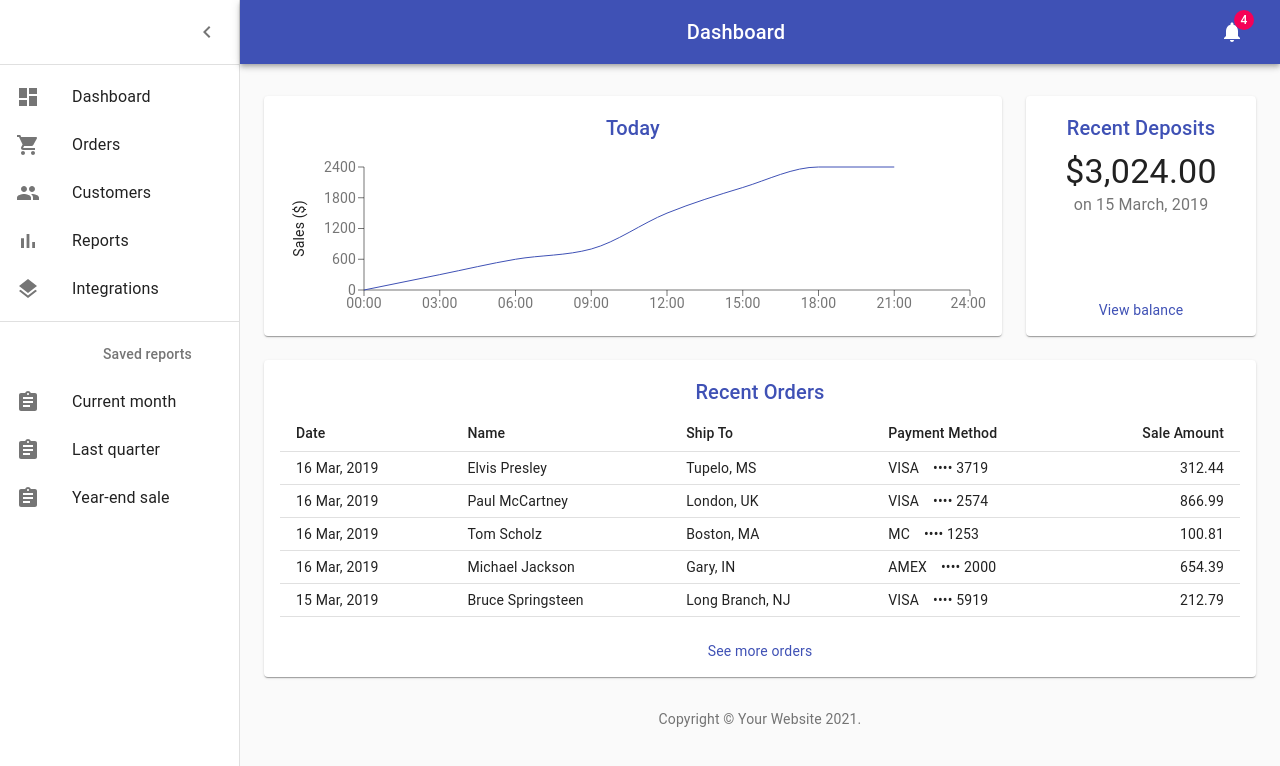
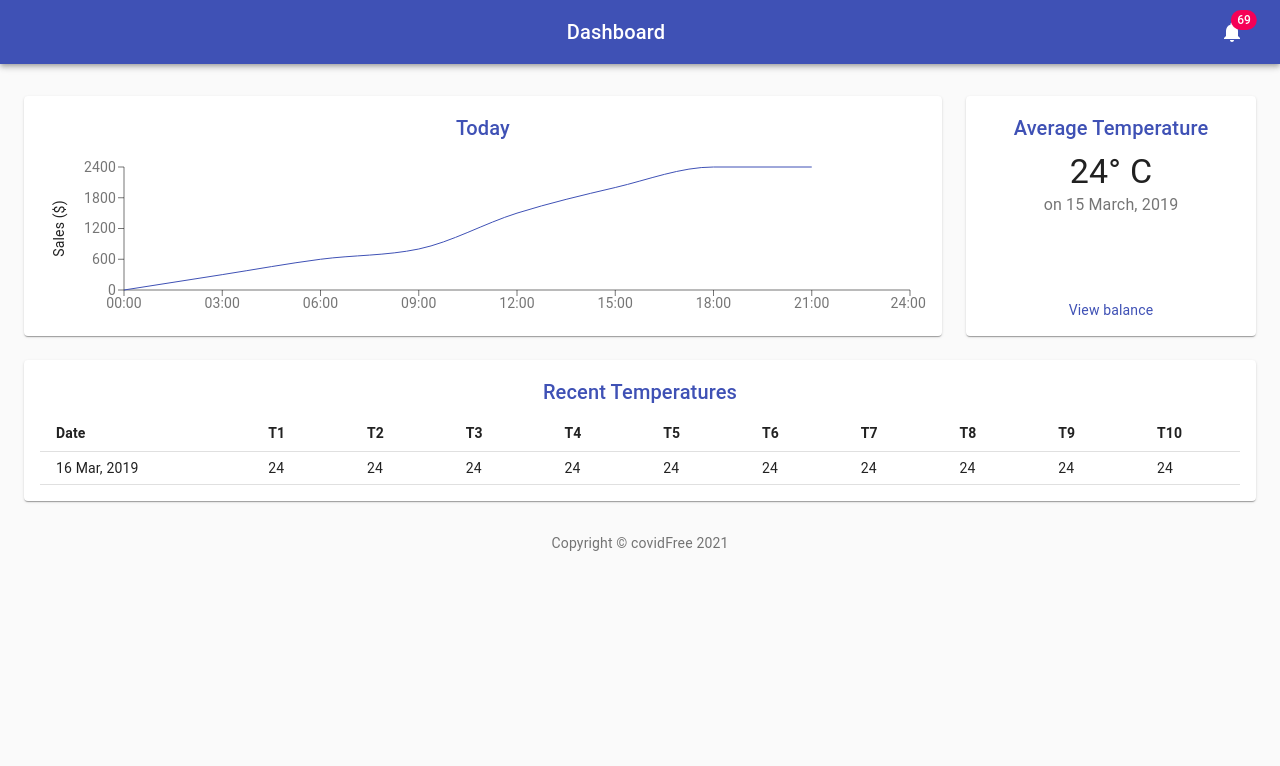
Before and after one commit to ynoza/covidFree, a React (Create React App) app in the folder covid-free/: page / in a window 1280 px wide. Shown: the top 766 px of the page. Built offline with nearby package versions, Linux system fonts and the light colour scheme.

Commit message:
remove drawer. add new data for table. change title of components.

```diff
--- a/covid-free/src/components/Dashboard.js
+++ b/covid-free/src/components/Dashboard.js
@@ -28,15 +28,13 @@ function Copyright() {
     <Typography variant="body2" color="textSecondary" align="center">
       {"Copyright © "}
       <Link color="inherit" href="https://material-ui.com/">
-        Your Website
-      </Link>{" "}
-      {new Date().getFullYear()}
-      {"."}
+        covidFree 2021
+      </Link>
     </Typography>
   );
 }
 
-const drawerWidth = 240;
+// const drawerWidth = 240;
 
 const useStyles = makeStyles((theme) => ({
   root: {
@@ -60,12 +58,12 @@ const useStyles = makeStyles((theme) => ({
     }),
   },
   appBarShift: {
-    marginLeft: drawerWidth,
-    width: `calc(100% - ${drawerWidth}px)`,
-    transition: theme.transitions.create(["width", "margin"], {
-      easing: theme.transitions.easing.sharp,
-      duration: theme.transitions.duration.enteringScreen,
-    }),
+    // marginLeft: drawerWidth,
+    width: "100%",
+    // transition: theme.transitions.create(["width", "margin"], {
+    //   easing: theme.transitions.easing.sharp,
+    //   duration: theme.transitions.duration.enteringScreen,
+    // }),
   },
   menuButton: {
     marginRight: 36,
@@ -76,15 +74,15 @@ const useStyles = makeStyles((theme) => ({
   title: {
     flexGrow: 1,
   },
-  drawerPaper: {
-    position: "relative",
-    whiteSpace: "nowrap",
-    width: drawerWidth,
-    transition: theme.transitions.create("width", {
-      easing: theme.transitions.easing.sharp,
-      duration: theme.transitions.duration.enteringScreen,
-    }),
-  },
+  // drawerPaper: {
+  //   position: "relative",
+  //   whiteSpace: "nowrap",
+  //   width: drawerWidth,
+  //   transition: theme.transitions.create("width", {
+  //     easing: theme.transitions.easing.sharp,
+  //     duration: theme.transitions.duration.enteringScreen,
+  //   }),
+  // },
   drawerPaperClose: {
     overflowX: "hidden",
     transition: theme.transitions.create("width", {
@@ -133,7 +131,7 @@ export default function Dashboard() {
       <CssBaseline />
       <AppBar
         position="absolute"
-        className={clsx(classes.appBar, open && classes.appBarShift)}
+        className={clsx(classes.appBar, true && classes.appBarShift)}
       >
         <Toolbar className={classes.toolbar}>
           <IconButton
@@ -158,13 +156,13 @@ export default function Dashboard() {
             Dashboard
           </Typography>
           <IconButton color="inherit">
-            <Badge badgeContent={4} color="secondary">
+            <Badge badgeContent={69} color="secondary">
               <NotificationsIcon />
             </Badge>
           </IconButton>
         </Toolbar>
       </AppBar>
-      <Drawer
+      {/* <Drawer
         variant="permanent"
         classes={{
           paper: clsx(classes.drawerPaper, !open && classes.drawerPaperClose),
@@ -180,7 +178,7 @@ export default function Dashboard() {
         <List>{mainListItems}</List>
         <Divider />
         <List>{secondaryListItems}</List>
-      </Drawer>
+      </Drawer> */}
       <main className={classes.content}>
         <div className={classes.appBarSpacer} />
         <Container maxWidth="lg" className={classes.container}>
--- a/covid-free/src/components/Deposits.js
+++ b/covid-free/src/components/Deposits.js
@@ -1,8 +1,8 @@
-import React from 'react';
-import Link from '@material-ui/core/Link';
-import { makeStyles } from '@material-ui/core/styles';
-import Typography from '@material-ui/core/Typography';
-import Title from './Title';
+import React from "react";
+import Link from "@material-ui/core/Link";
+import { makeStyles } from "@material-ui/core/styles";
+import Typography from "@material-ui/core/Typography";
+import Title from "./Title";
 
 function preventDefault(event) {
   event.preventDefault();
@@ -18,9 +18,9 @@ export default function Deposits() {
   const classes = useStyles();
   return (
     <React.Fragment>
-      <Title>Recent Deposits</Title>
+      <Title>Average Temperature</Title>
       <Typography component="p" variant="h4">
-        $3,024.00
+        24° C
       </Typography>
       <Typography color="textSecondary" className={classes.depositContext}>
         on 15 March, 2019
--- a/covid-free/src/components/Orders.js
+++ b/covid-free/src/components/Orders.js
@@ -1,29 +1,42 @@
-import React from 'react';
-import Link from '@material-ui/core/Link';
-import { makeStyles } from '@material-ui/core/styles';
-import Table from '@material-ui/core/Table';
-import TableBody from '@material-ui/core/TableBody';
-import TableCell from '@material-ui/core/TableCell';
-import TableHead from '@material-ui/core/TableHead';
-import TableRow from '@material-ui/core/TableRow';
-import Title from './Title';
+import React from "react";
+import Link from "@material-ui/core/Link";
+import { makeStyles } from "@material-ui/core/styles";
+import Table from "@material-ui/core/Table";
+import TableBody from "@material-ui/core/TableBody";
+import TableCell from "@material-ui/core/TableCell";
+import TableHead from "@material-ui/core/TableHead";
+import TableRow from "@material-ui/core/TableRow";
+import Title from "./Title";
 
 // Generate Order Data
-function createData(id, date, name, shipTo, paymentMethod, amount) {
-  return { id, date, name, shipTo, paymentMethod, amount };
+function createData(date, time) {
+  return {
+    date: date,
+    t0: time[0],
+    t1: time[1],
+    t2: time[2],
+    t3: time[3],
+    t4: time[4],
+    t5: time[5],
+    t6: time[6],
+    t7: time[7],
+    t8: time[8],
+    t9: time[9],
+  };
 }
 
 const rows = [
-  createData(0, '16 Mar, 2019', 'Elvis Presley', 'Tupelo, MS', 'VISA ⠀•••• 3719', 312.44),
-  createData(1, '16 Mar, 2019', 'Paul McCartney', 'London, UK', 'VISA ⠀•••• 2574', 866.99),
-  createData(2, '16 Mar, 2019', 'Tom Scholz', 'Boston, MA', 'MC ⠀•••• 1253', 100.81),
-  createData(3, '16 Mar, 2019', 'Michael Jackson', 'Gary, IN', 'AMEX ⠀•••• 2000', 654.39),
-  createData(4, '15 Mar, 2019', 'Bruce Springsteen', 'Long Branch, NJ', 'VISA ⠀•••• 5919', 212.79),
+  createData("16 Mar, 2019", [24, 24, 24, 24, 24, 24, 24, 24, 24, 24]),
+  // createData(0, '16 Mar, 2019', 'Elvis Presley', 'Tupelo, MS', 'VISA ⠀•••• 3719', 312.44),
+  // createData(1, '16 Mar, 2019', 'Paul McCartney', 'London, UK', 'VISA ⠀•••• 2574', 866.99),
+  // createData(2, '16 Mar, 2019', 'Tom Scholz', 'Boston, MA', 'MC ⠀•••• 1253', 100.81),
+  // createData(3, '16 Mar, 2019', 'Michael Jackson', 'Gary, IN', 'AMEX ⠀•••• 2000', 654.39),
+  // createData(4, '15 Mar, 2019', 'Bruce Springsteen', 'Long Branch, NJ', 'VISA ⠀•••• 5919', 212.79),
 ];
 
-function preventDefault(event) {
-  event.preventDefault();
-}
+// function preventDefault(event) {
+//   event.preventDefault();
+// }
 
 const useStyles = makeStyles((theme) => ({
   seeMore: {
@@ -35,34 +48,48 @@ export default function Orders() {
   const classes = useStyles();
   return (
     <React.Fragment>
-      <Title>Recent Orders</Title>
+      <Title>Recent Temperatures</Title>
       <Table size="small">
         <TableHead>
           <TableRow>
-            <TableCell>Date</TableCell>
-            <TableCell>Name</TableCell>
-            <TableCell>Ship To</TableCell>
-            <TableCell>Payment Method</TableCell>
-            <TableCell align="right">Sale Amount</TableCell>
+            <TableCell style={{ fontWeight: "bold" }} align="left">
+              Date
+            </TableCell>
+            <TableCell style={{ fontWeight: "bold" }}>T1</TableCell>
+            <TableCell style={{ fontWeight: "bold" }}>T2</TableCell>
+            <TableCell style={{ fontWeight: "bold" }}>T3</TableCell>
+            <TableCell style={{ fontWeight: "bold" }}>T4</TableCell>
+            <TableCell style={{ fontWeight: "bold" }}>T5</TableCell>
+            <TableCell style={{ fontWeight: "bold" }}>T6</TableCell>
+            <TableCell style={{ fontWeight: "bold" }}>T7</TableCell>
+            <TableCell style={{ fontWeight: "bold" }}>T8</TableCell>
+            <TableCell style={{ fontWeight: "bold" }}>T9</TableCell>
+            <TableCell style={{ fontWeight: "bold" }}>T10</TableCell>
           </TableRow>
         </TableHead>
         <TableBody>
           {rows.map((row) => (
-            <TableRow key={row.id}>
-              <TableCell>{row.date}</TableCell>
-              <TableCell>{row.name}</TableCell>
-              <TableCell>{row.shipTo}</TableCell>
-              <TableCell>{row.paymentMethod}</TableCell>
-              <TableCell align="right">{row.amount}</TableCell>
+            <TableRow key={row.date}>
+              <TableCell align="left">{row.date}</TableCell>
+              <TableCell>{row.t0}</TableCell>
+              <TableCell>{row.t1}</TableCell>
+              <TableCell>{row.t2}</TableCell>
+              <TableCell>{row.t3}</TableCell>
+              <TableCell>{row.t4}</TableCell>
+              <TableCell>{row.t5}</TableCell>
+              <TableCell>{row.t6}</TableCell>
+              <TableCell>{row.t7}</TableCell>
+              <TableCell>{row.t8}</TableCell>
+              <TableCell>{row.t9}</TableCell>
             </TableRow>
           ))}
         </TableBody>
       </Table>
-      <div className={classes.seeMore}>
-        <Link color="primary" href="#" onClick={preventDefault}>
+      {/* <div className={classes.seeMore}> */}
+      {/* <Link color="primary" href="#" onClick={preventDefault}>
           See more orders
-        </Link>
-      </div>
+        </Link> */}
+      {/* </div> */}
     </React.Fragment>
   );
 }
```
